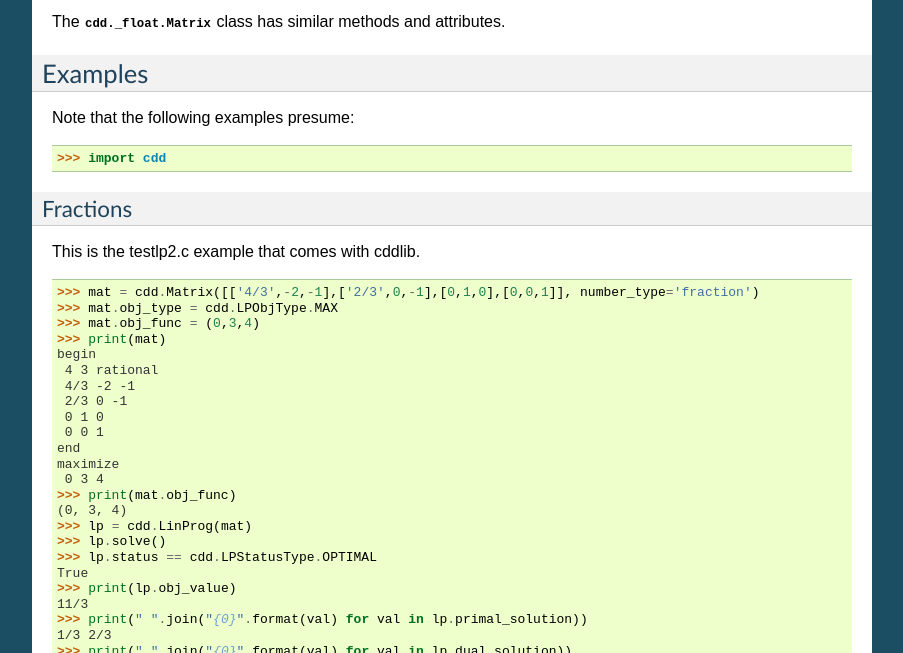
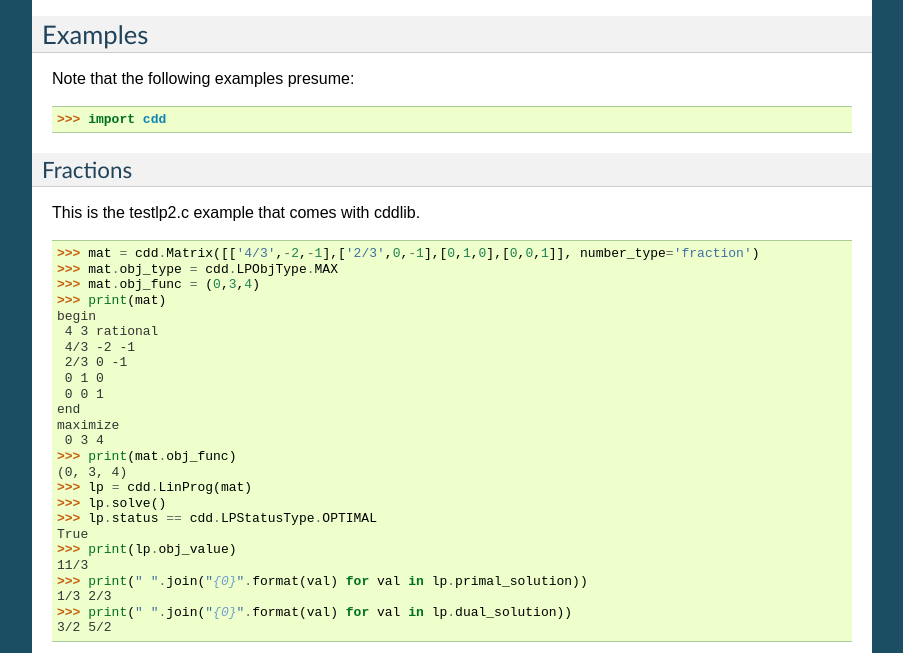
Before and after one commit to mcmtroffaes/pycddlib, a Sphinx documentation site: the page built from docs/linprog.rst, in a window 1280 px wide and 900 px high, scrolled down 710 px, cut to the strip 247-900 px from the top of the window. Shown: the whole strip, without its empty margins (198-1101 px from the left). Built offline with Sphinx 7.4.7, drawn with Linux system fonts in a browser that asks for light colours; formulas are drawn with MathJax 3; the version number could not be read and is left out.

Commit message:
Small update to docs.

```diff
--- a/docs/linprog.rst
+++ b/docs/linprog.rst
@@ -18,9 +18,6 @@ Methods and Attributes
 .. autoattribute:: cdd.LinProg.primal_solution
 .. autoattribute:: cdd.LinProg.solver
 .. autoattribute:: cdd.LinProg.status
-
-The :class:`cdd._float.Matrix` class has similar methods and
-attributes.
 
 Examples
 --------
--- a/docs/polyhedron.rst
+++ b/docs/polyhedron.rst
@@ -14,9 +14,6 @@ Methods and Attributes
 .. automethod:: cdd.Polyhedron.get_generators()
 
 .. autoattribute:: cdd.Polyhedron.rep_type
-
-The :class:`cdd.Polyhedron` class has similar methods and
-attributes.
 
 Examples
 --------
```
